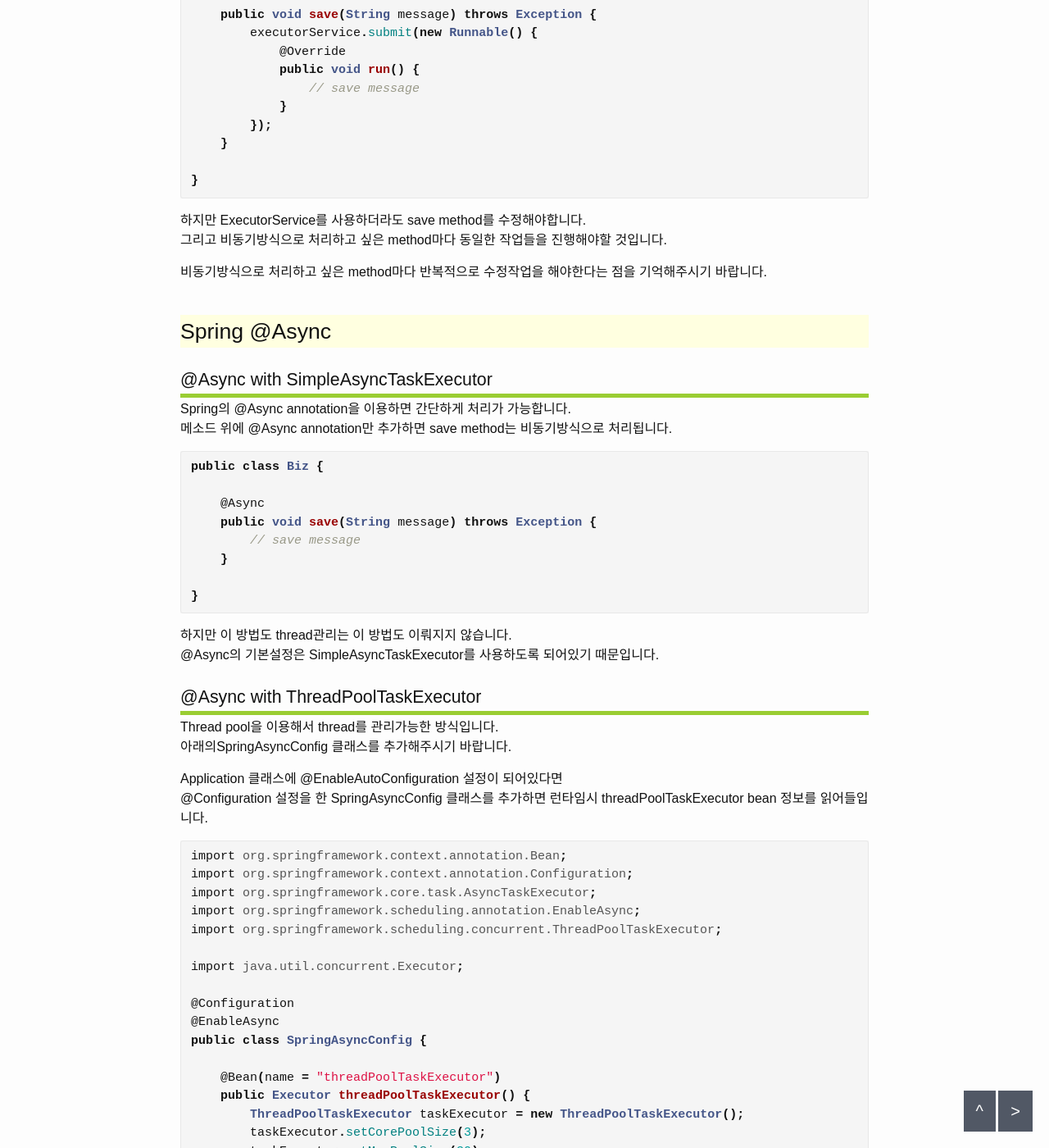
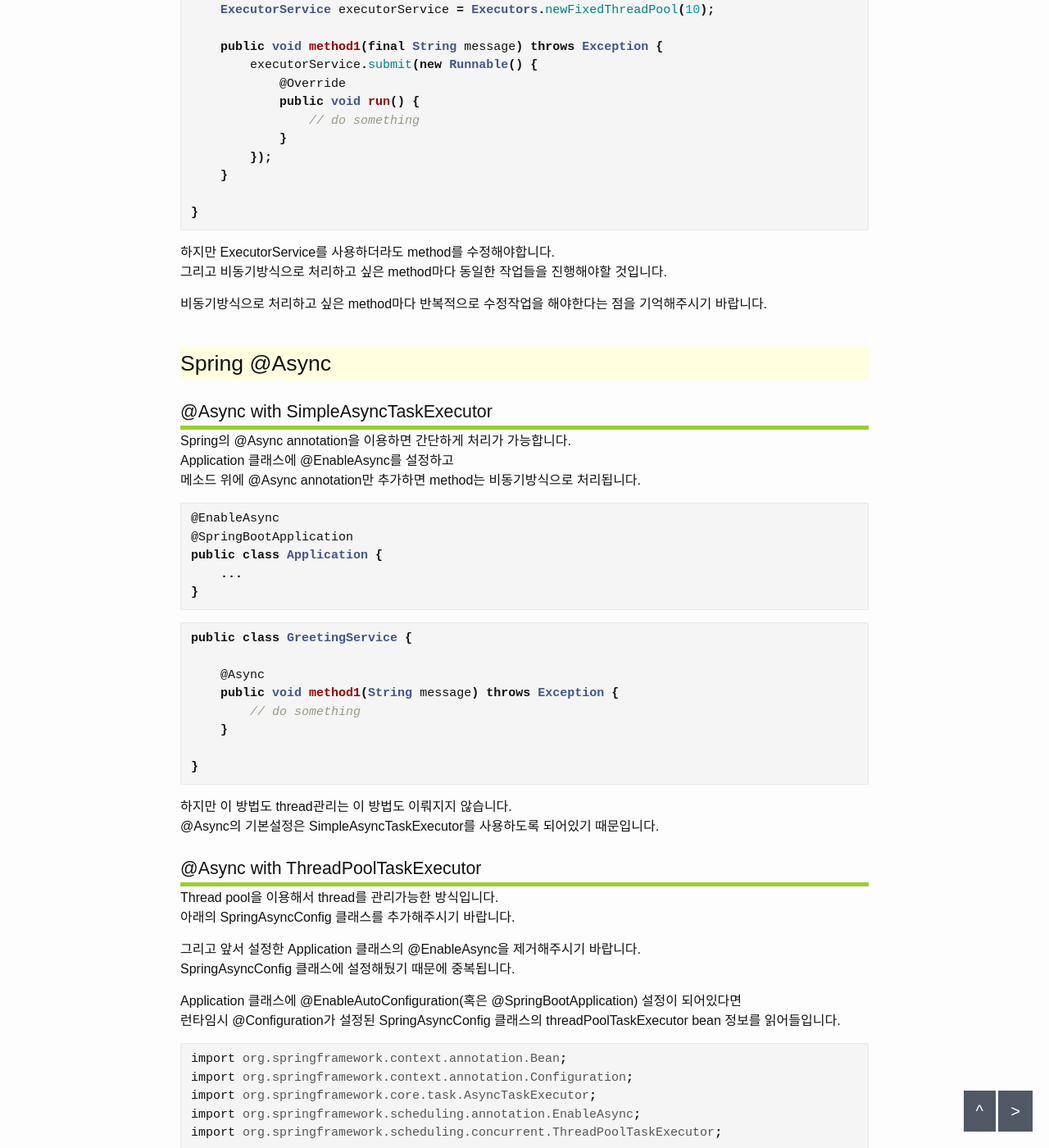
Before and after one commit to dveamer/dveamer.github.io, a Jekyll site: the page built from _posts/Java/2016-10-30-SpringAsync.md, in a window 1280 px wide and 1400 px high, scrolled down 1860 px. Shown: the whole window at 82% size. Built offline with Jekyll 4.4.1, drawn with Linux system fonts in a browser that asks for light colours; comment, search, counter and statistics services are not loaded; some of the changed text lies outside the part shown.

Commit message:
add an article

```diff
--- a/_posts/Java/2016-10-30-SpringAsync.md
+++ b/_posts/Java/2016-10-30-SpringAsync.md
@@ -15,31 +15,33 @@
 
 SpringBoot 를 사용했으며 java based configuration 방식을 이용했습니다.
 
+최종 결과물에 대한 [샘플](https://github.com/dveamer/SpringBootSample/tree/master/Async)을 Github에 올려뒀으니 참고하시기 바랍니다.
+
 # Java 비동기방식 처리
 
 메시지를 저장하는 내용의 method가 있습니다.
 
 ~~~java
-public class Biz {
+public class GreetingService {
 
-    public void save(String message) throws Exception {
-        // save message
+    public void method1(String message) throws Exception {
+        // do something
     }
 
 }
 ~~~
 
-가장 소스를 조금 변경해서 save method를 비동기방식으로 처리해봅시다.
-save method가 실행되면 새로운 thread를 만들고 그 thread에서 메시지를 저장하도록 처리하면 됩니다.
+가장 소스를 조금 변경해서 method를 비동기방식으로 처리해봅시다.
+method가 실행되면 새로운 thread를 만들고 그 thread에서 메시지를 저장하도록 처리하면 됩니다.
 
 ~~~java
-public class Biz {
+public class GreetingService {
 
-    public void save(String message) throws Exception {
+    public void method1(final String message) throws Exception {
         new Thread(new Runnable() {
             @Override
             public void run() {
-                // save message
+                // do something
             }
         }).start();
     }
@@ -55,15 +57,15 @@
 import java.util.concurrent.ExecutorService;
 import java.util.concurrent.Executors;
 
-public class Biz {
+public class GreetingService {
 
     ExecutorService executorService = Executors.newFixedThreadPool(10);
 
-    public void save(String message) throws Exception {
+    public void method1(final String message) throws Exception {
         executorService.submit(new Runnable() {
             @Override
             public void run() {
-                // save message
+                // do something
             }
         });
     }
@@ -71,7 +73,7 @@
 }
 ~~~
 
-하지만 ExecutorService를 사용하더라도 save method를 수정해야합니다.
+하지만 ExecutorService를 사용하더라도 method를 수정해야합니다.
 그리고 비동기방식으로 처리하고 싶은 method마다 동일한 작업들을 진행해야할 것입니다.
 
 비동기방식으로 처리하고 싶은 method마다 반복적으로 수정작업을 해야한다는 점을 기억해주시기 바랍니다.
@@ -81,14 +83,23 @@
 ## @Async with SimpleAsyncTaskExecutor
 
 Spring의 @Async annotation을 이용하면 간단하게 처리가 가능합니다.
-메소드 위에 @Async annotation만 추가하면 save method는 비동기방식으로 처리됩니다.
+Application 클래스에 @EnableAsync를 설정하고
+메소드 위에 @Async annotation만 추가하면 method는 비동기방식으로 처리됩니다.
 
 ~~~java
-public class Biz {
+@EnableAsync
+@SpringBootApplication
+public class Application {
+    ...
+}
+~~~
+
+~~~java
+public class GreetingService {
 
     @Async
-    public void save(String message) throws Exception {
-        // save message
+    public void method1(String message) throws Exception {
+        // do something
     }
 
 }
@@ -100,10 +111,13 @@
 ## @Async with ThreadPoolTaskExecutor
 
 Thread pool을 이용해서 thread를 관리가능한 방식입니다.
-아래의SpringAsyncConfig 클래스를 추가해주시기 바랍니다.
+아래의 SpringAsyncConfig 클래스를 추가해주시기 바랍니다.
 
-Application 클래스에 @EnableAutoConfiguration 설정이 되어있다면
-@Configuration 설정을 한 SpringAsyncConfig 클래스를 추가하면 런타임시 threadPoolTaskExecutor bean 정보를 읽어들입니다.
+그리고 앞서 설정한 Application 클래스의 @EnableAsync을 제거해주시기 바랍니다.
+SpringAsyncConfig 클래스에 설정해뒀기 때문에 중복됩니다.
+
+Application 클래스에 @EnableAutoConfiguration(혹은 @SpringBootApplication) 설정이 되어있다면
+런타임시 @Configuration가 설정된 SpringAsyncConfig 클래스의 threadPoolTaskExecutor bean 정보를 읽어들입니다.
 
 ~~~java
 import org.springframework.context.annotation.Bean;
@@ -136,11 +150,11 @@
 SimpleAsyncTaskExecutor가 아닌 설정한 TaskExecutor로 thread를 관리하게 됩니다.
 
 ~~~java
-public class Biz {
+public class GreetingService {
 
     @Async("threadPoolTaskExecutor")
-    public void save(String message) throws Exception {
-        // save message
+    public void method1() throws Exception {
+        // do something
     }
 
 }
@@ -165,16 +179,16 @@
   * pulbic method에만 사용가능 합니다.
   * 같은 객체내의 method끼리 호출시 async method는 동작하지 않습니다.
 
+[Spring @Async AspectJ 비동기처리](/java/SpringAsyncAspectJ.html) 글에서 AspectJ를 이용해서 제약사항을 회피하는 방법을 설명드립니다.
+
 ## @Async with Logging Exception
 
-save method에서 exception이 발생하면 어떻게 될까요?
-Process에는 영향없고 해당 thread는 죽습니다.
+비동기로 처리되는 method에서 exception이 발생하면 어떻게 될까요?
+해당 thread만 죽습니다.
+전체 프로세스에는 영향이 없지만 해당 thread가 소리없이 죽기 때문에 관리가 되지 않습니다.
+이번에는 SpringAsyncConfig 를 수정해서 logging 처리까지 해보도록 하겠습니다.
 
-Logging이 어떻게 될지는 저도 체크를 안해봐서 추측만해보자면..
-ThreadPoolTaskExecutor 에서 logging을 해뒀다 할지라도
-Log 설정을 어떻게 하느냐에 따라 log파일에 출력여부가 달라질 것입니다.
-
-이번에는 SpringAsyncConfig 를 수정해서 logging 처리까지 해보도록 하겠습니다.
+Github에 올려둔 [샘플](https://github.com/dveamer/SpringBootSample/tree/master/Async)을 참고하시기 바랍니다.
 
 ~~~java
 import org.slf4j.Logger;
@@ -287,11 +290,11 @@
 비동기 방식에서 void가 아닌 다른 return type은 Future로 전달합니다.
 
 ~~~java
-public class Biz {
+public class GreetingService {
 
     @Async("threadPoolTaskExecutor")
-    public Future<String> save(String message) throws Exception {
-        // save message
+    public Future<String> method1(String message) throws Exception {
+        // do something
         return new AsyncResult<String>("Success");
     }
 }
```
Also changed, not shown: other parts of _posts/Java/2016-10-30-SpringAsync.md (+1 -12 lines), _posts/Java/2016-11-25-SpringAsyncAspectJ.md (added, +184 -0 lines).
